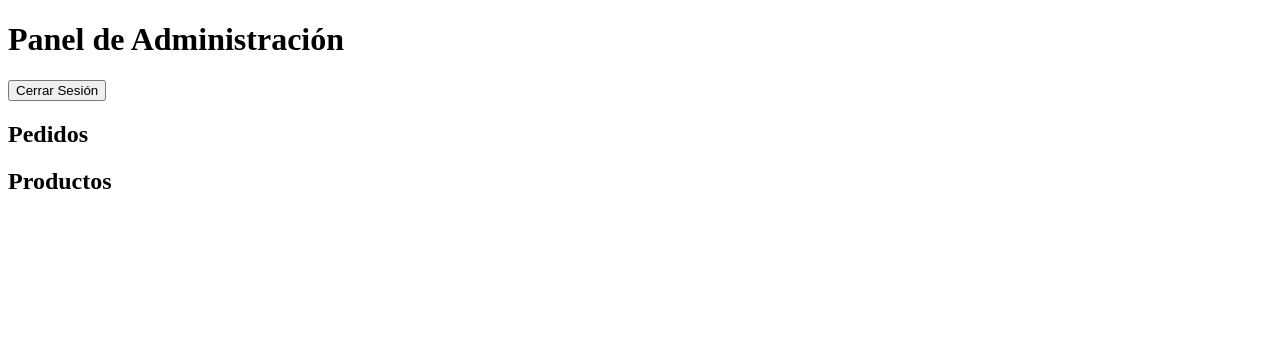
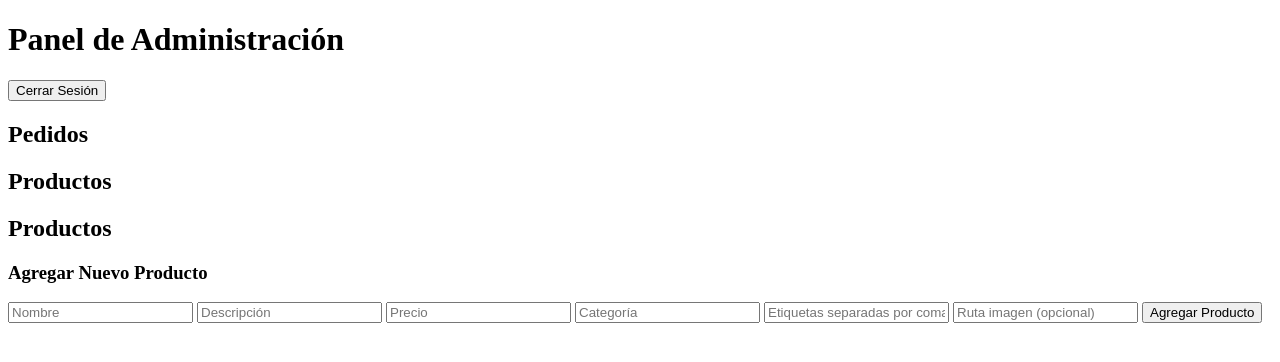
Before and after one commit to elkobaaabdelmoumn-source/CellSell, a plain HTML site: page admin_dashboard.html in a window 1280 px wide. Drawn offline with nearby package versions, Linux system fonts and the light colour scheme.

Commit message:
Update admin_dashboard.html

```diff
--- a/admin_dashboard.html
+++ b/admin_dashboard.html
@@ -15,6 +15,19 @@
 
   <h2>Productos</h2>
   <div id="productos-container-admin"></div>
+<h2>Productos</h2>
+<div id="productos-container-admin"></div>
+
+<h3>Agregar Nuevo Producto</h3>
+<form id="form-agregar-producto">
+  <input type="text" id="prod-nombre" placeholder="Nombre" required>
+  <input type="text" id="prod-descripcion" placeholder="Descripción" required>
+  <input type="number" step="0.01" id="prod-precio" placeholder="Precio" required>
+  <input type="text" id="prod-categoria" placeholder="Categoría" required>
+  <input type="text" id="prod-etiquetas" placeholder="Etiquetas separadas por comas" required>
+  <input type="text" id="prod-imagen" placeholder="Ruta imagen (opcional)">
+  <button type="submit">Agregar Producto</button>
+</form>
 
   <script src="https://cdn.jsdelivr.net/npm/@supabase/supabase-js"></script>
   <script src="js/admin.js"></script>
```
